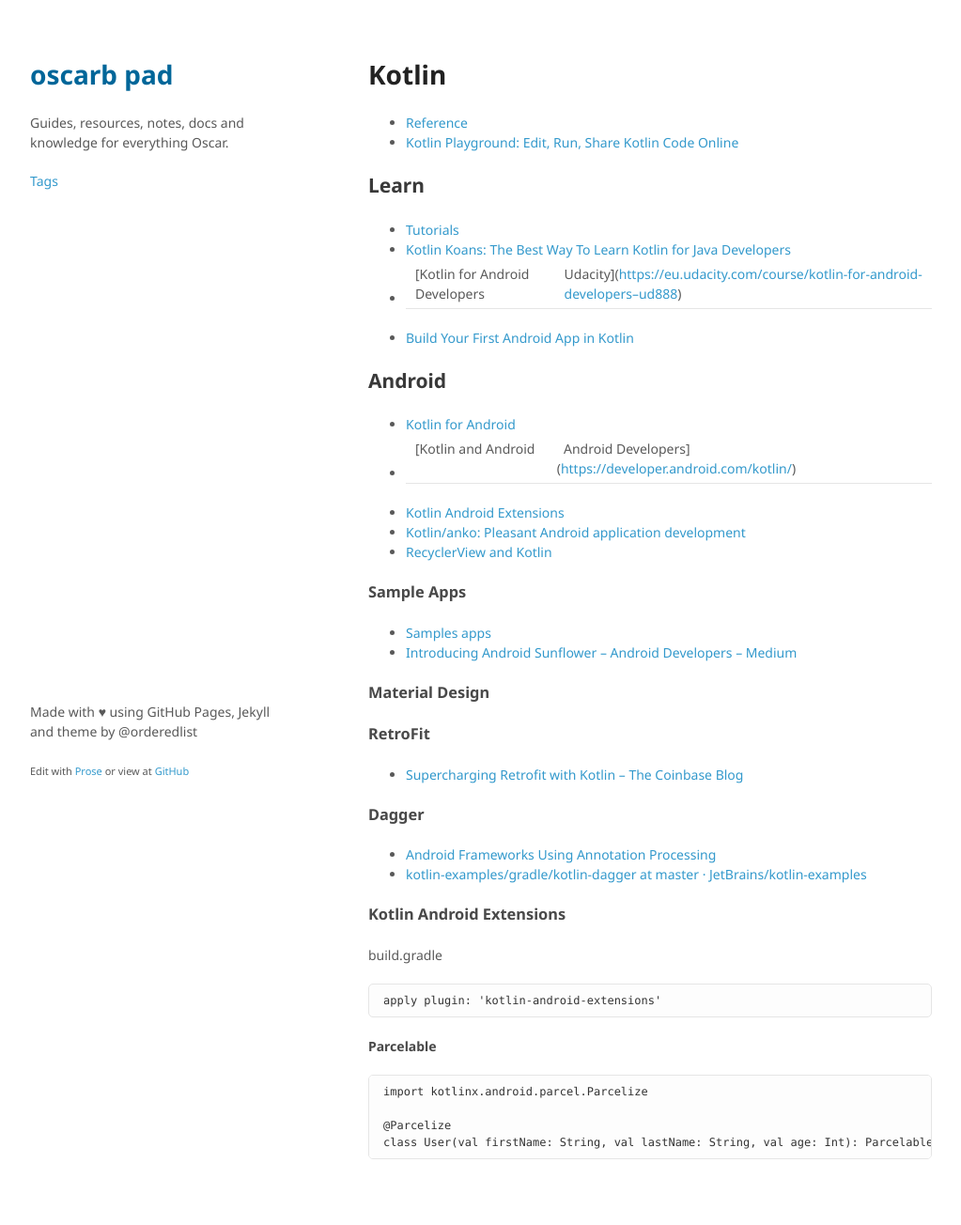
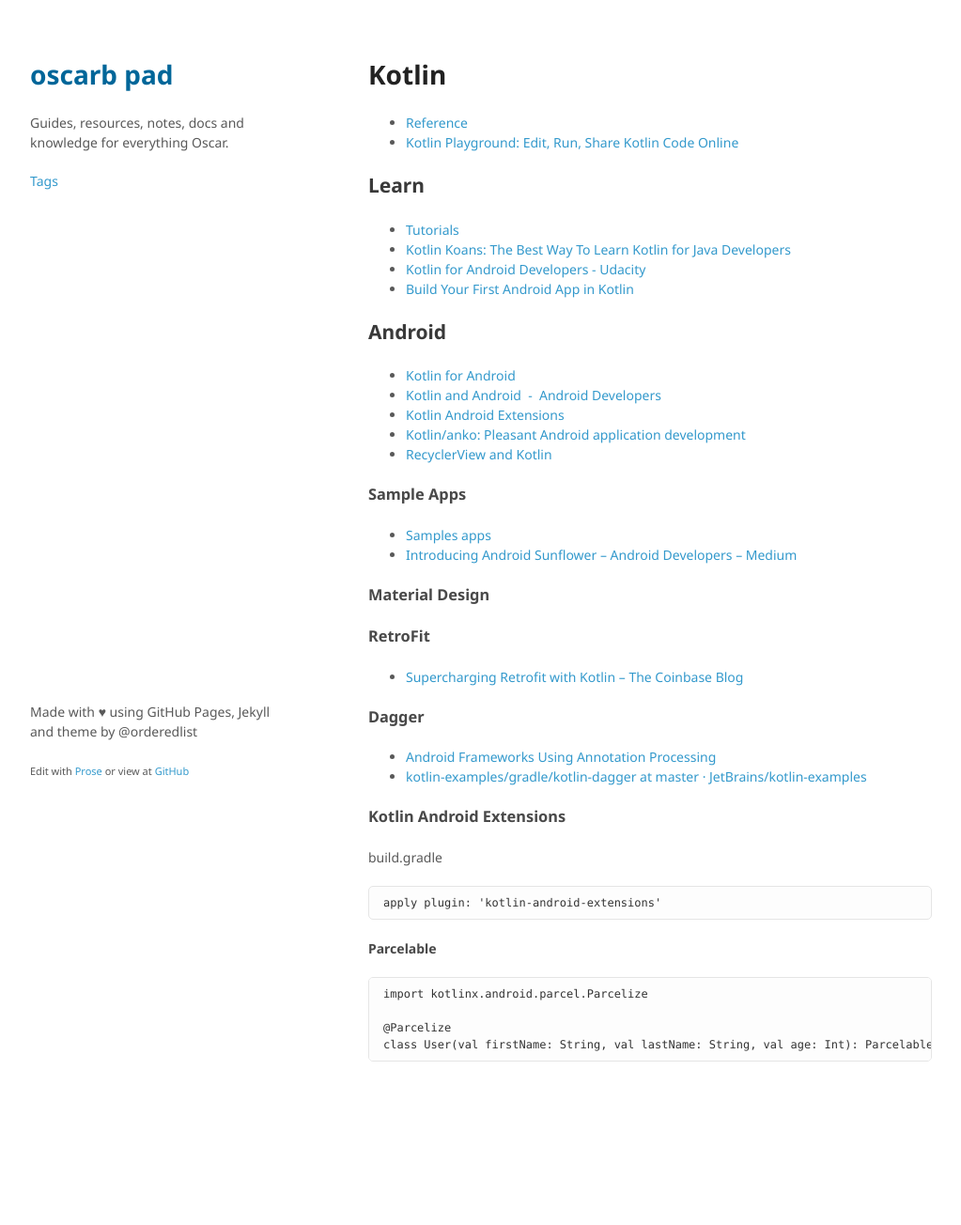
Before and after one commit to oscarb/pad, a Jekyll site: the page built from _docs/kotlin.md, in a window 1280 px wide. Shown: the whole page at 94% size, without its empty margins (128-1151 px from the left). Built offline with Jekyll 4.4.1, drawn with Linux system fonts in a browser that asks for light colours; some web fonts are replaced; after the commit the page ends 1200 px from its top, so only the background shows below that.

Commit message:
Update kotlin.md

```diff
--- a/_docs/kotlin.md
+++ b/_docs/kotlin.md
@@ -12,15 +14,13 @@ tags: [kotlin]
 
 * [Tutorials](https://kotlinlang.org/docs/tutorials/)
 * [Kotlin Koans: The Best Way To Learn Kotlin for Java Developers](https://play.kotlinlang.org/koans/overview)
-* [Kotlin for Android Developers | Udacity](https://eu.udacity.com/course/kotlin-for-android-developers--ud888)
+* [Kotlin for Android Developers - Udacity](https://eu.udacity.com/course/kotlin-for-android-developers--ud888)
 * [Build Your First Android App in Kotlin](https://codelabs.developers.google.com/codelabs/build-your-first-android-app-kotlin/index.html#0)
 
 ## Android
 
 * [Kotlin for Android](https://kotlinlang.org/docs/reference/android-overview.html)
-* [Kotlin and Android  |  Android Developers](https://developer.android.com/kotlin/)
-
-
+* [Kotlin and Android  -  Android Developers](https://developer.android.com/kotlin/)
 * [Kotlin Android Extensions](https://kotlinlang.org/docs/tutorials/android-plugin.html)
 * [Kotlin/anko: Pleasant Android application development](https://github.com/Kotlin/anko)
 * [RecyclerView and Kotlin](https://medium.com/redso/trap-in-kotlin-android-extensions-d07be00759fa)
```
Also changed, not shown: other parts of _docs/kotlin.md (+3 -1 lines).
